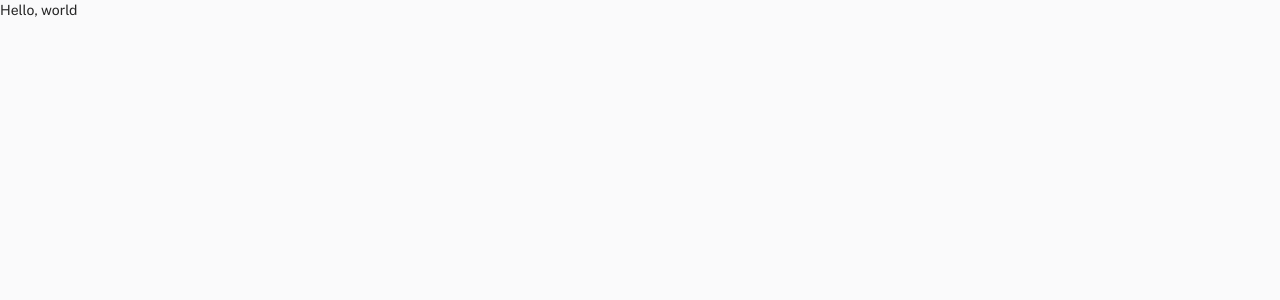
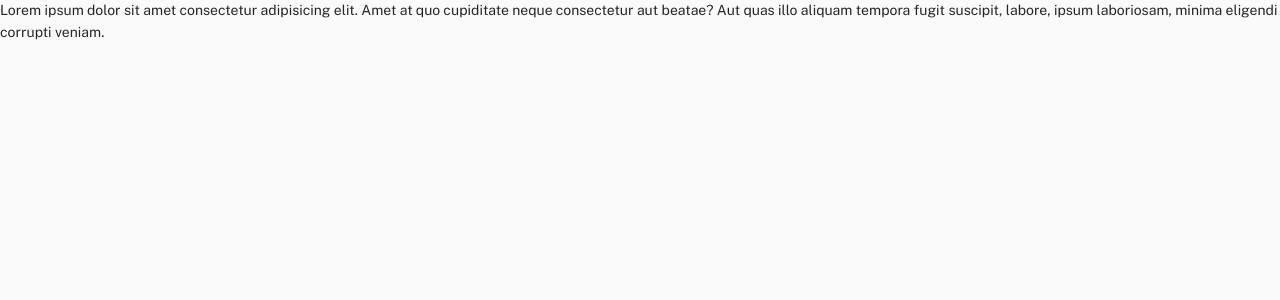
Before and after one commit to kaleem-uet/medical, a React (Vite) app: page / in a window 1280 px wide. Shown: the top 300 px of the page. Built offline with nearby package versions, Linux system fonts and the light colour scheme.

Commit message:
commit changes

```diff
--- a/src/App.jsx
+++ b/src/App.jsx
@@ -4,7 +4,7 @@ function App() {
 
   return (
   <>
-      Hello, world
+  Lorem ipsum dolor sit amet consectetur adipisicing elit. Amet at quo cupiditate neque consectetur aut beatae? Aut quas illo aliquam tempora fugit suscipit, labore, ipsum laboriosam, minima eligendi corrupti veniam.
   </>
   )
 }
```
